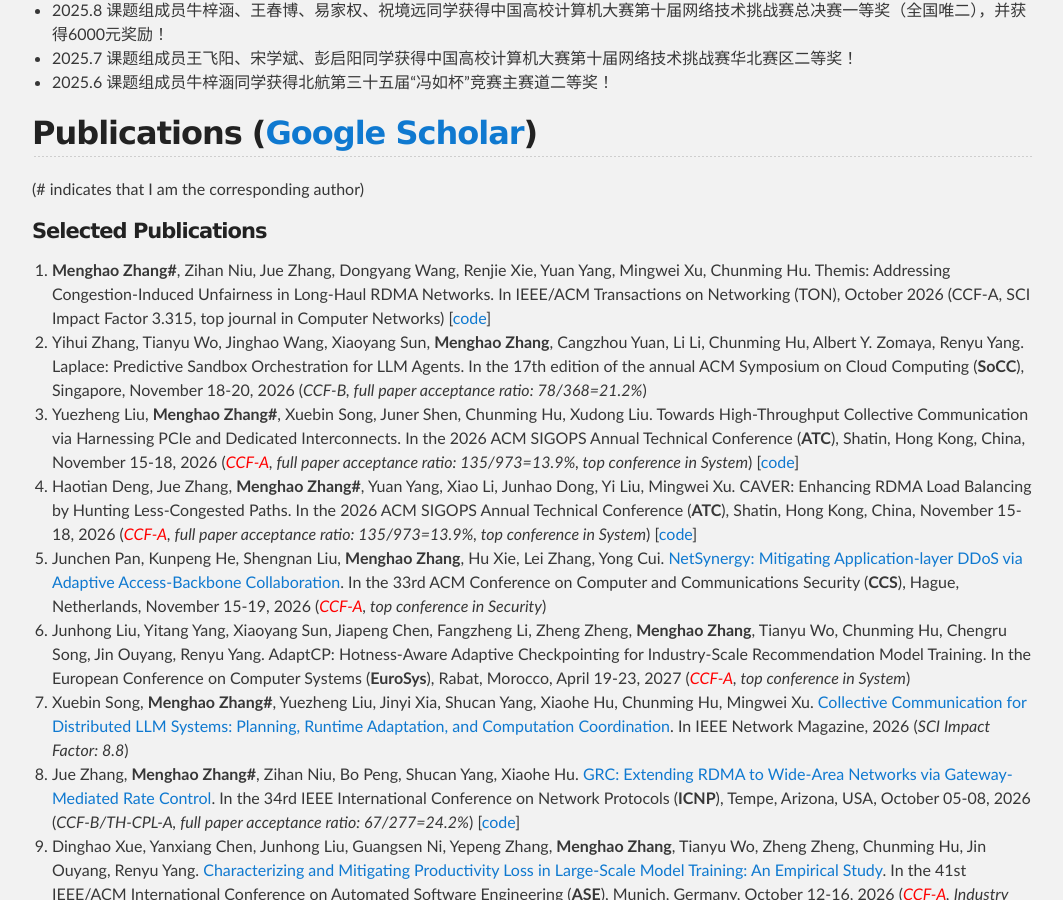
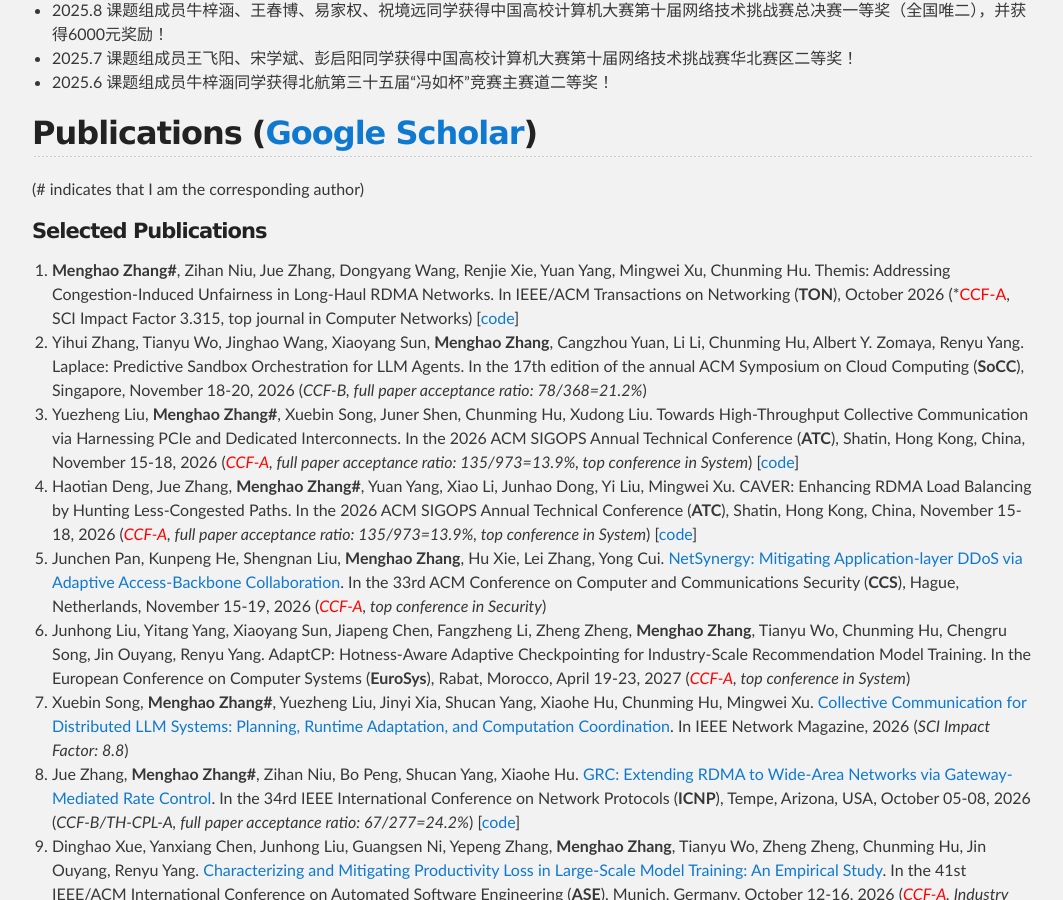
Before and after one commit to zhangmenghao/zhangmenghao.github.io, a Jekyll site: the page built from index.md, in a window 1280 px wide and 900 px high, scrolled down 1237 px. Shown: the whole window, without its empty margins (108-1171 px from the left). Built offline with Jekyll 4.4.1, drawn with Linux system fonts in a browser that asks for light colours.

Commit message:
Add TON 26  Themis

```diff
--- a/index.md
+++ b/index.md
@@ -46,7 +46,7 @@
 #### Selected Publications
 40. __Menghao Zhang#__, Zihan Niu, Jue Zhang, Dongyang Wang, Renjie Xie, Yuan Yang, Mingwei Xu, Chunming Hu.
 Themis: Addressing Congestion-Induced Unfairness in Long-Haul RDMA Networks.
-In IEEE/ACM Transactions on Networking (TON), October 2026 (CCF-A, SCI Impact Factor 3.315, top journal in Computer Networks) [[code](https://github.com/Networked-System-and-Security-Group/Themis/tree/TON)]
+In IEEE/ACM Transactions on Networking (**TON**), October 2026 (*<font color='red'>CCF-A</font>, SCI Impact Factor 3.315, top journal in Computer Networks) [[code](https://github.com/Networked-System-and-Security-Group/Themis/tree/TON)]
 39. Yihui Zhang, Tianyu Wo, Jinghao Wang, Xiaoyang Sun, __Menghao Zhang__, Cangzhou Yuan, Li Li, Chunming Hu, Albert Y. Zomaya, Renyu Yang.
 Laplace: Predictive Sandbox Orchestration for LLM Agents.
 In the 17th edition of the annual ACM Symposium on Cloud Computing (**SoCC**), Singapore, November 18-20, 2026 (*CCF-B, full paper acceptance ratio: 78/368=21.2%*)
```
